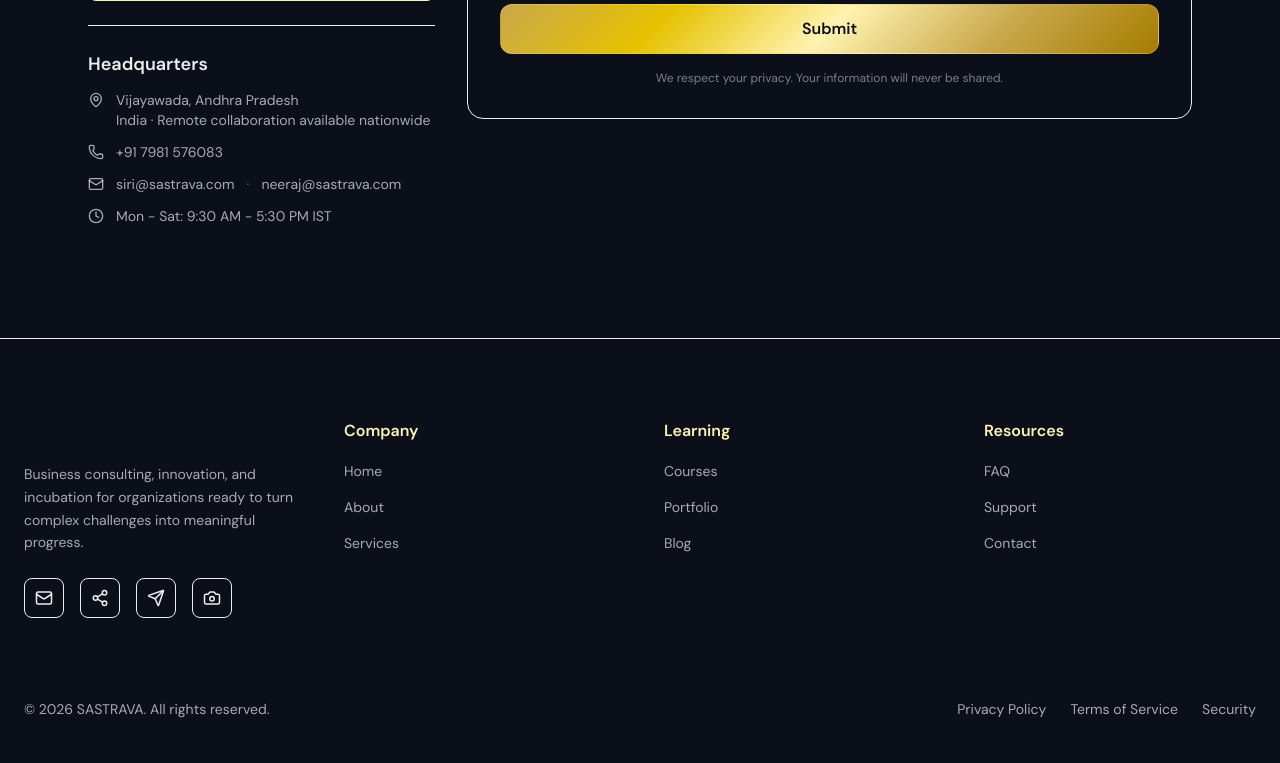
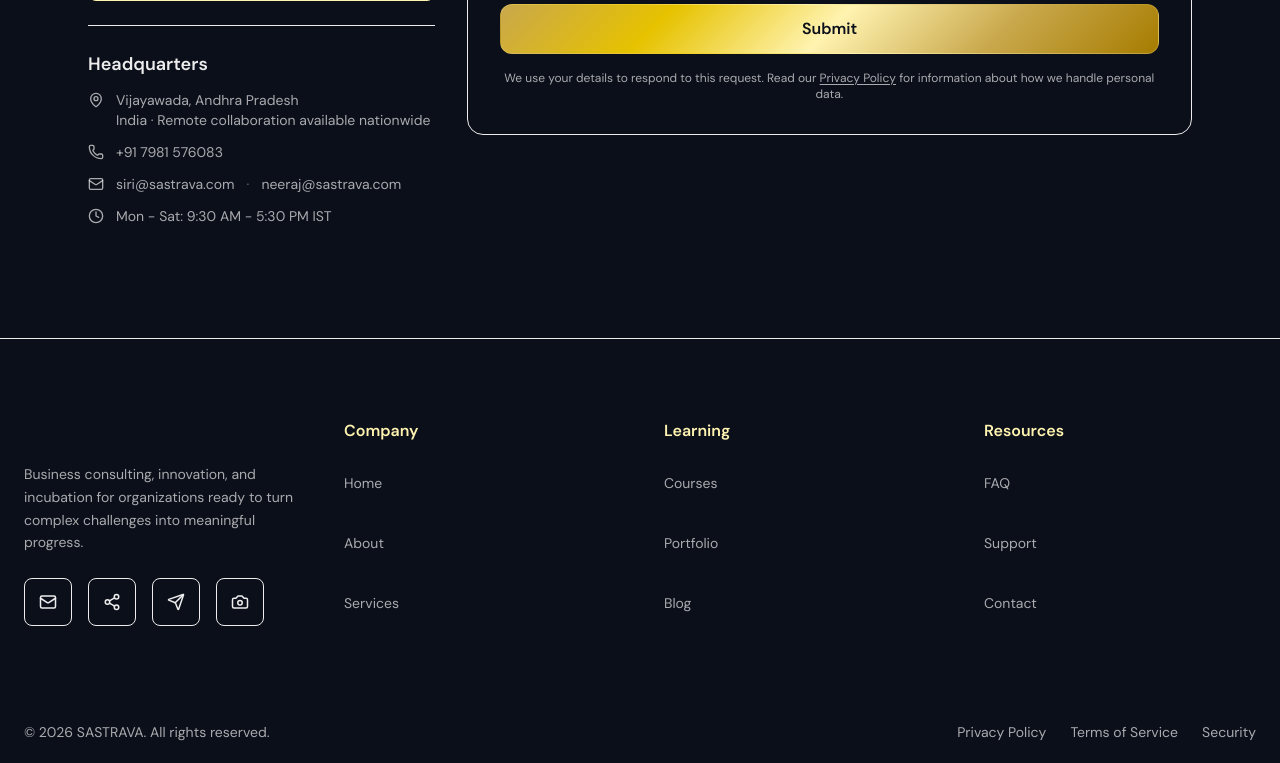
Before and after one commit to SASTRAVA/SASTRAVA-WEBSITE, a React (Vite) app: page /contact in a window 1280 px wide. Shown: the part 1307-2070 px from the top of the page. Built offline with nearby package versions, Linux system fonts and the light colour scheme; no server answers.

Commit message:
Fix page metadata and mobile contact usability

```diff
--- a/public/portfolios/sastrava-portfolio.css
+++ b/public/portfolios/sastrava-portfolio.css
@@ -2,5 +2,5 @@
 body{background:radial-gradient(circle at 80% -10%,rgba(45,212,191,.12),transparent 34%),linear-gradient(180deg,#071421 0%,#081a29 100%);font-family:Inter,ui-sans-serif,system-ui,-apple-system,"Segoe UI",sans-serif}
 nav{padding:18px clamp(1.25rem,5vw,4rem);background:rgba(7,20,33,.76);backdrop-filter:blur(16px);border-bottom:1px solid rgba(248,250,252,.1);mix-blend-mode:normal}.brand{color:var(--ivory);text-decoration:none}.brand:focus-visible,nav a:focus-visible,.btn:focus-visible{outline:2px solid var(--gold);outline-offset:4px}
 .hero{min-height:min(82vh,760px);padding:120px clamp(1.25rem,7vw,6rem) 72px}.hero-content{width:min(1080px,100%)}h1{font-size:clamp(3rem,7vw,6.8rem);max-width:820px}.role{margin:22px 0 12px}.statement{max-width:600px}.actions{margin-top:26px}.scroll{bottom:24px}
-.wrap{width:min(1120px,88vw)}section{padding:clamp(4.5rem,8vw,6.5rem) 0}.section-label{margin-bottom:16px}.intro-grid{gap:clamp(2rem,5vw,5rem)}.cards{margin-top:28px;gap:14px}.card{min-height:150px;padding:18px}.card h3{margin-top:18px}.focus{min-height:360px}.orbit{height:230px}.timeline,.traits{margin-top:32px;gap:14px}.trait{min-height:92px;padding:18px}.trait i{margin-bottom:14px}.contact{padding:clamp(1.75rem,5vw,3.5rem);gap:24px}.contact-list{gap:10px}footer{padding:28px clamp(1.25rem,5vw,4rem)}
+.wrap{width:min(1120px,88vw)}section{padding:clamp(4.5rem,8vw,6.5rem) 0}.section-label{margin-bottom:16px}.intro-grid{gap:clamp(2rem,5vw,5rem)}.cards{margin-top:28px;gap:14px}.card{min-height:150px;padding:18px}.card h3{margin-top:18px}.focus{min-height:360px}.orbit{height:230px}.timeline,.traits{margin-top:32px;gap:14px}.trait{min-height:92px;padding:18px}.trait i{margin-bottom:14px}.contact{padding:clamp(1.75rem,5vw,3.5rem);gap:24px}.contact-list{gap:10px}.contact-list>div,.contact-list strong{min-width:0}.contact-list strong,.contact-list strong a{overflow-wrap:anywhere;word-break:break-word}footer{padding:28px clamp(1.25rem,5vw,4rem)}
 @media(max-width:800px){.hero{min-height:72vh;padding-top:108px}.focus{min-height:auto}.orbit{height:190px}.contact{padding:28px 22px}}@media(max-width:480px){nav{padding:16px 20px}.hero{padding-inline:20px}h1{font-size:clamp(2.75rem,14vw,4.25rem)}.cards,.timeline,.traits{gap:12px}}
--- a/src/components/forms/LeadForm.jsx
+++ b/src/components/forms/LeadForm.jsx
@@ -1,5 +1,6 @@
 import React, { useEffect, useRef, useState } from 'react';
 import { motion, AnimatePresence } from 'framer-motion';
+import { Link } from 'react-router-dom';
 import { CheckCircle, AlertCircle, Loader2, X } from 'lucide-react';
 import { Button } from '../ui/Button';
 import { FormInput, FormTextarea } from '../ui/FormInput';
@@ -192,7 +193,22 @@
 
       {/* Form (only show if not successfully submitted) */}
       {submitStatus !== 'success' && (
-        <form onSubmit={handleSubmit} className="space-y-4">
+        <form noValidate onSubmit={handleSubmit} className="space-y-4">
+          {leadType === LEAD_TYPES.CONTACT_INQUIRY && (
+            <div className="sr-only" aria-hidden="true">
+              <label htmlFor="contact-website">Leave this field blank</label>
+              <input
+                id="contact-website"
+                name="website"
+                type="text"
+                autoComplete="off"
+                tabIndex={-1}
+                value={formData.website || ''}
+                onChange={handleChange}
+              />
+            </div>
+          )}
+
           {/* Render form fields */}
           <div className="grid grid-cols-1 md:grid-cols-2 gap-4">
             {fields.map((field, idx) => (
@@ -223,6 +239,8 @@
                     <select
                       name={field.name}
                       value={formData[field.name] || ''}
+                      required={field.required}
+                      aria-required={field.required || undefined}
                       onChange={handleChange}
                       onBlur={handleBlur}
                       className="w-full px-4 py-2.5 rounded-lg bg-navy-900 border border-gold-DEFAULT/20 text-offwhite placeholder-offwhite/40 focus:outline-none focus:border-gold-DEFAULT focus:ring-2 focus:ring-gold-DEFAULT/30 transition-all duration-200"
@@ -273,8 +291,10 @@
           </motion.div>
 
           {/* Privacy Note */}
-          <p className="text-xs text-offwhite/50 text-center">
-            We respect your privacy. Your information will never be shared.
+          <p className="text-xs text-offwhite/70 text-center">
+            We use your details to respond to this request. Read our{' '}
+            <Link to="/privacy" className="underline underline-offset-2 hover:text-gold-light">Privacy Policy</Link>{' '}
+            for information about how we handle personal data.
           </p>
         </form>
       )}
--- a/src/components/layout/Footer.jsx
+++ b/src/components/layout/Footer.jsx
@@ -69,7 +69,7 @@
                   href={href}
                   target={href.startsWith('http') ? '_blank' : undefined}
                   rel={href.startsWith('http') ? 'noreferrer' : undefined}
-                  className="w-10 h-10 rounded-lg bg-gold-DEFAULT/10 border border-gold-DEFAULT/30 flex items-center justify-center text-gold-DEFAULT hover:bg-gradient-gold hover:text-navy-950 transition-all duration-300"
+                  className="w-12 h-12 rounded-lg bg-gold-DEFAULT/10 border border-gold-DEFAULT/30 flex items-center justify-center text-gold-DEFAULT hover:bg-gradient-gold hover:text-navy-950 transition-all duration-300"
                   whileHover={{ scale: 1.1 }}
                   whileTap={{ scale: 0.95 }}
                   aria-label={label}
@@ -94,7 +94,7 @@
                   <li key={`${section.title}-${link.name}`}>
                     <Link
                       to={link.href}
-                      className="text-offwhite/70 text-sm hover:text-gold-light transition-colors duration-300"
+                      className="inline-flex min-h-12 min-w-12 items-center text-offwhite/70 text-sm hover:text-gold-light transition-colors duration-300"
                     >
                       {link.name}
                     </Link>
@@ -118,13 +118,13 @@
             © {currentYear} SASTRAVA. All rights reserved.
           </p>
           <div className="flex gap-6 text-sm">
-            <Link to="/privacy" className="text-offwhite/70 hover:text-gold-light transition-colors">
+            <Link to="/privacy" className="inline-flex min-h-12 min-w-12 items-center text-offwhite/70 hover:text-gold-light transition-colors">
               Privacy Policy
             </Link>
-            <Link to="/terms" className="text-offwhite/70 hover:text-gold-light transition-colors">
+            <Link to="/terms" className="inline-flex min-h-12 min-w-12 items-center text-offwhite/70 hover:text-gold-light transition-colors">
               Terms of Service
             </Link>
-            <Link to="/security" className="text-offwhite/70 hover:text-gold-light transition-colors">
+            <Link to="/security" className="inline-flex min-h-12 min-w-12 items-center text-offwhite/70 hover:text-gold-light transition-colors">
               Security
             </Link>
           </div>
--- a/src/components/ui/FormInput.jsx
+++ b/src/components/ui/FormInput.jsx
@@ -53,6 +53,8 @@
           onBlur={() => setIsFocused(false)}
           disabled={disabled}
           placeholder={placeholder}
+          required={required}
+          aria-required={required || undefined}
           aria-invalid={Boolean(error)}
           aria-describedby={error ? `${name}-error` : undefined}
           className={`
@@ -190,6 +192,8 @@
           onBlur={() => setIsFocused(false)}
           disabled={disabled}
           placeholder={placeholder}
+          required={required}
+          aria-required={required || undefined}
           aria-invalid={Boolean(error)}
           aria-describedby={error ? `${name}-error` : undefined}
           rows={rows}
--- a/src/config/seoRoutes.js
+++ b/src/config/seoRoutes.js
@@ -1,5 +1,5 @@
 const organizationName = 'SASTRAVA';
-const defaultDescription = 'SASTRAVA is a business consultant, innovator, and incubator helping organizations with business strategy, startup growth, AI and digital products, cybersecurity, and digital marketing in India.';
+const defaultDescription = 'SASTRAVA is a business consultant, innovator, and startup incubator for organizations building with AI, cybersecurity, software, and digital marketing.';
 
 export const seoRoutes = {
   '/': {
@@ -102,7 +102,7 @@
     ],
   },
   '/digital-marketing/seo': {
-    title: 'SEO Services in India | Technical, Content & Local SEO | SASTRAVA',
+    title: 'SEO Services in India | Technical & Local SEO | SASTRAVA',
     description: 'Explore technical SEO, keyword research, on-page optimization, content strategy, and local search support from SASTRAVA.',
     keywords: ['SEO services India', 'technical SEO services', 'keyword research and content strategy', 'local SEO Vijayawada'],
     serviceType: 'Search engine optimization services',
--- a/src/pages/ServicesHub.jsx
+++ b/src/pages/ServicesHub.jsx
@@ -27,6 +27,12 @@
 
   const currentPillar = ECOSYSTEM_PILLARS[selectedPillar];
   const currentHierarchy = SERVICE_HIERARCHY[selectedPillar.toLowerCase()];
+  const pillarHeroTitles = {
+    LEARN: 'Technology Learning & Training',
+    BUILD: 'Software & Digital Product Development',
+    GROW: 'Business Consulting & Growth',
+    SECURE: 'Cybersecurity Services',
+  };
 
   const containerVariants = {
     hidden: { opacity: 0 },
@@ -54,8 +60,8 @@
       <main>
         {/* Page Hero */}
         <PageHero
-          title="Service Ecosystem"
-          subtitle="Everything you need to learn, build, grow, and secure"
+          title={urlPillar ? pillarHeroTitles[selectedPillar] : 'Learn, Build, Grow & Secure'}
+          subtitle={urlPillar ? currentPillar.tagline : 'Explore the SASTRAVA service ecosystem'}
           backgroundImage="gradient"
         />
 
--- a/src/pages/SuccessStories.jsx
+++ b/src/pages/SuccessStories.jsx
@@ -233,7 +233,7 @@
         </section>
 
         {/* Timeline */}
-        <section className="py-20 bg-gradient-to-b from-navy-950 to-navy-900">
+        <section className="overflow-x-clip py-20 bg-gradient-to-b from-navy-950 to-navy-900">
           <div className="max-w-6xl mx-auto px-4 sm:px-6 lg:px-8">
             <AchievementTimeline
               achievements={achievements}
```
